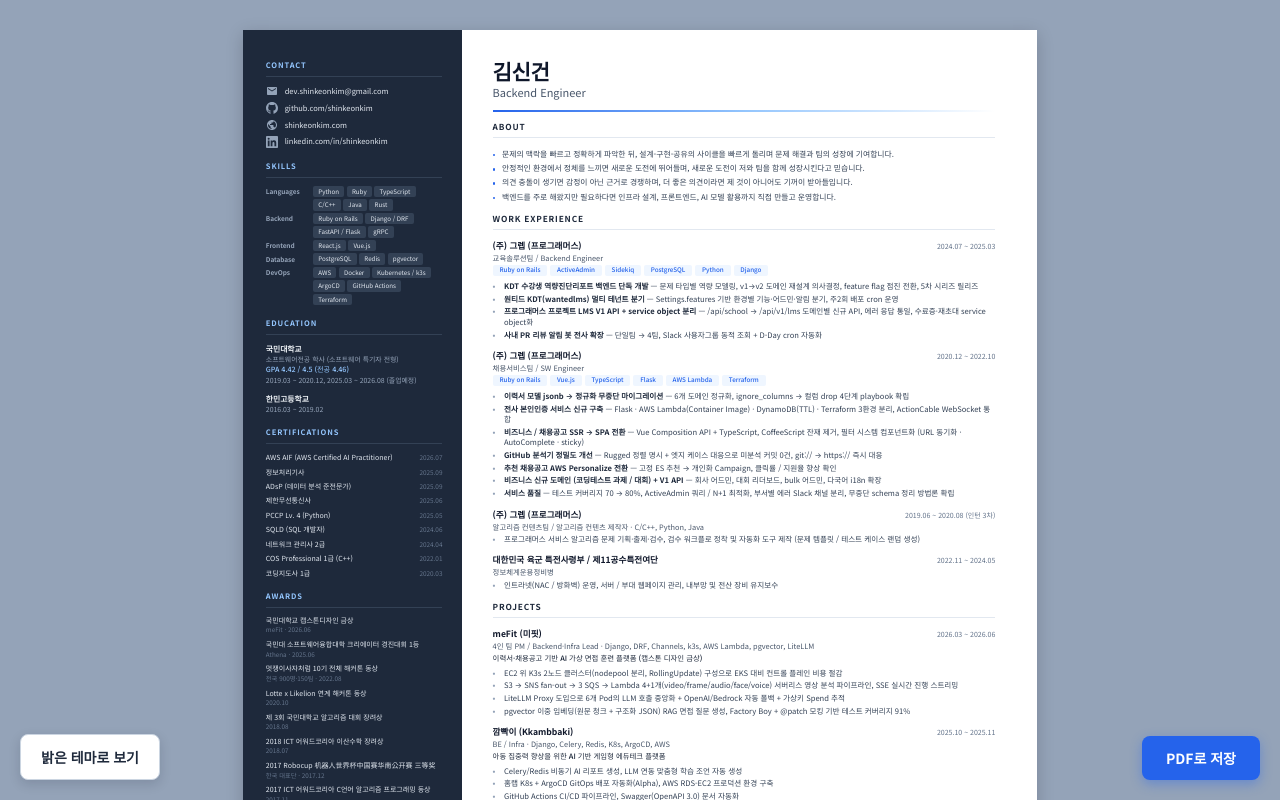
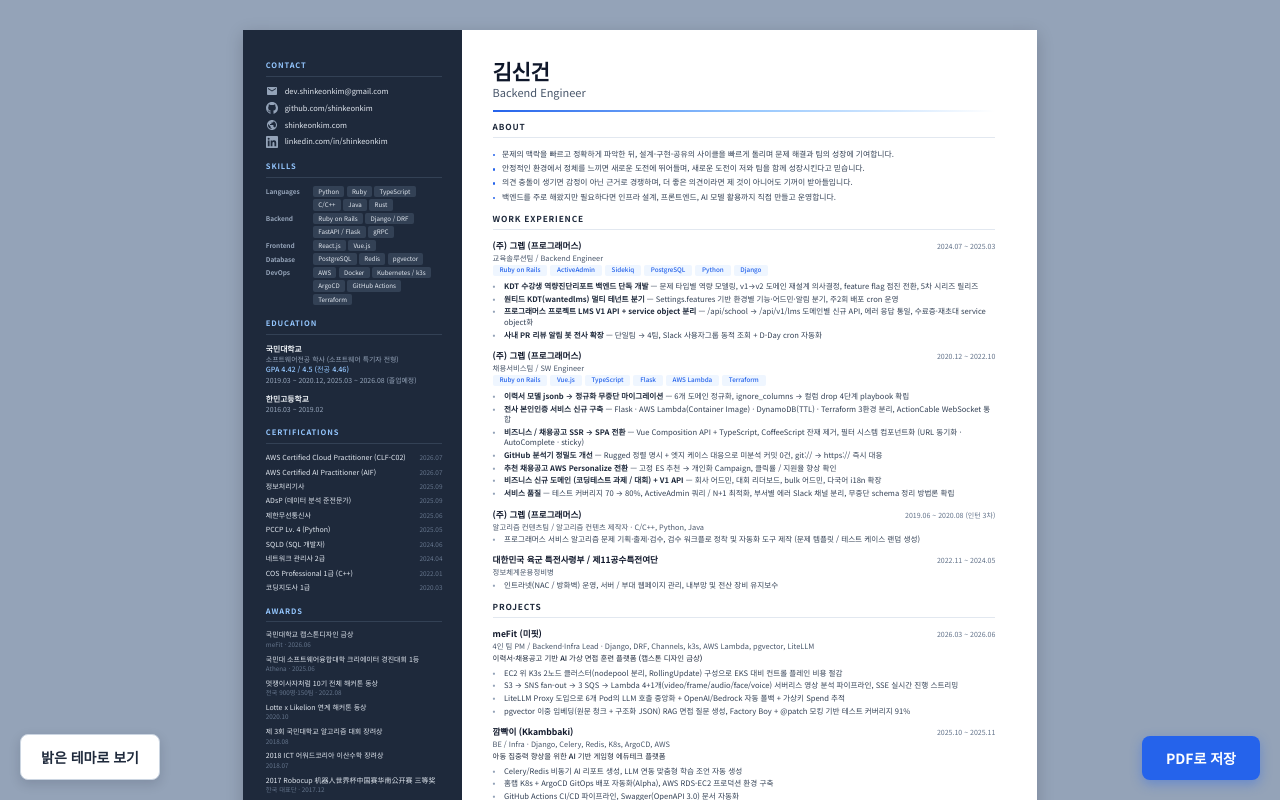
Before and after one commit to shinkeonkim/my-cv, a Vue app: page / in a window 1280 px wide. Shown: the top 800 px of the page. Built offline with nearby package versions, Linux system fonts and the light colour scheme.

Commit message:
content: 자격증 정보 추가

```diff
--- a/src/data/certifications.ts
+++ b/src/data/certifications.ts
@@ -1,7 +1,8 @@
 import type { CertificationItem } from '@/types/cv'
 
 export const certifications: readonly CertificationItem[] = [
-  { name: 'AWS AIF (AWS Certified AI Practitioner)', date: '2026.07' },
+  { name: 'AWS Certified Cloud Practitioner (CLF-C02)', date: '2026.07' },
+  { name: 'AWS Certified AI Practitioner (AIF)', date: '2026.07' },
   { name: '정보처리기사', date: '2025.09' },
   { name: 'ADsP (데이터 분석 준전문가)', date: '2025.09' },
   { name: '제한무선통신사', date: '2025.06' },
```
